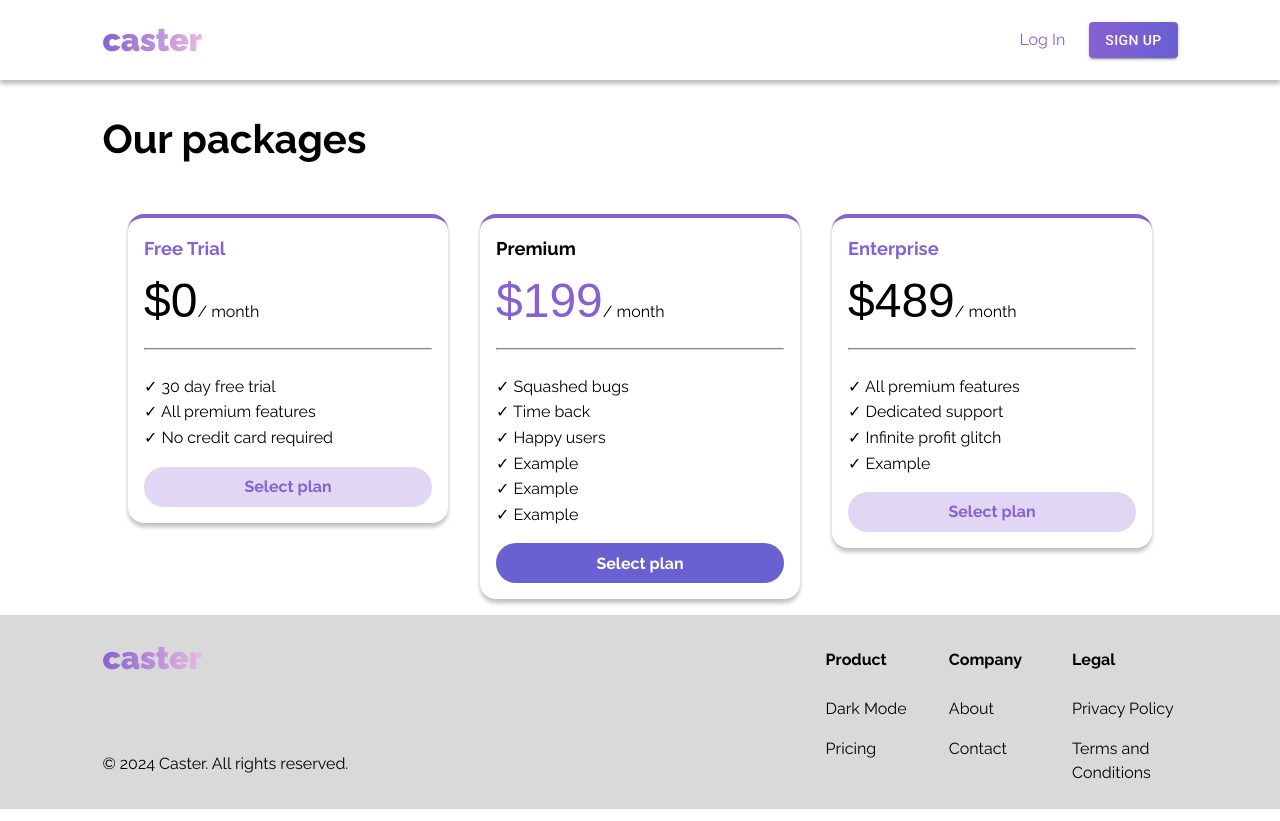
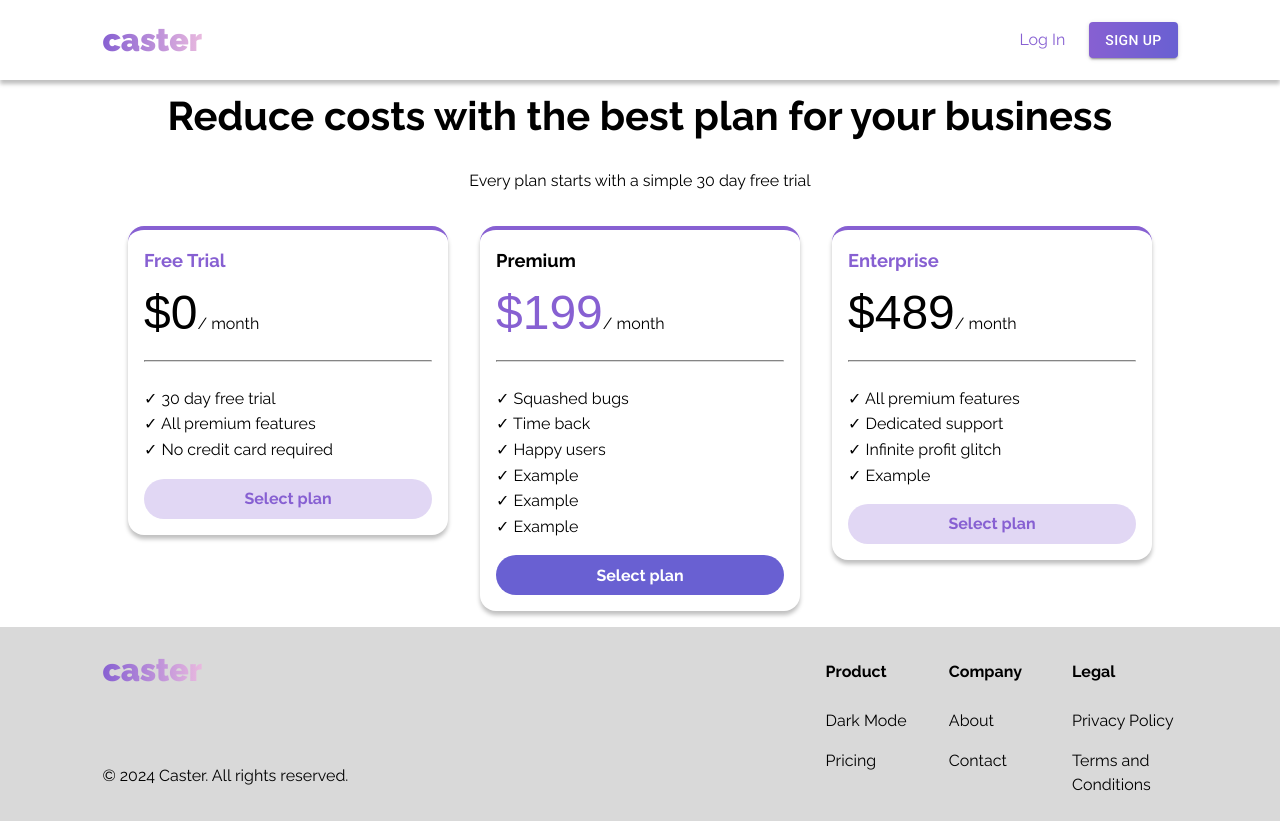
Before and after one commit to masonnh/NextStarterApp, a Next.js app: page /pricing in a window 1280 px wide. Built offline with nearby package versions, Linux system fonts and the light colour scheme; no server answers.

Commit message:
pricing title

```diff
--- a/src/app/pricing/page.tsx
+++ b/src/app/pricing/page.tsx
@@ -4,7 +4,8 @@ import { Metadata } from 'next';
 export default function Pricing() {
     return (
         <div className='pricing-page'>
-            <h1>Our packages</h1>
+            <h1>Reduce costs with the best plan for your business</h1>
+            <p>Every plan starts with a simple 30 day free trial</p>
 
             <div className="pricing-container">
                 <PricingCard
--- a/src/styles/style.css
+++ b/src/styles/style.css
@@ -133,12 +133,14 @@ h1 {
     font-size: var(--h1-font-size); /* Use custom font size */
     font-weight: var(--font-weight-bold); /* Use bold weight for h1 */
     color: var(--text-color); /* Optional: Set primary color for h1 */
+    margin: 0.25rem 0;
 }
 
 h2 {
     font-size: var(--h2-font-size);
     font-weight: var(--font-weight-semi-bold); /* Use semi-bold for h2 */
     color: var(--text-color); /* Optional: Set secondary color for h2 */
+    margin: 0.25rem 0;
 }
 
 p {
@@ -666,6 +668,15 @@ Use section labels as needed for readability.
 
 /* ##### PRICING PAGE ##### */
 
+.pricing-page {
+    display: flex;
+    flex-direction: column;
+    align-items: center;
+    justify-content: center;
+    width: 100%;
+    height: 100%;
+}
+
 .pricing-container {
     display: flex;
     flex-direction: row;
@@ -702,7 +713,6 @@ Use section labels as needed for readability.
 .plan-price {
     font-size: 3rem;
     font-family: 'Arial', 'sans-serif';
-    /* font-weight: var(--font-weight-semi-bold); */
 }
 
 .plan-price-special {
```
